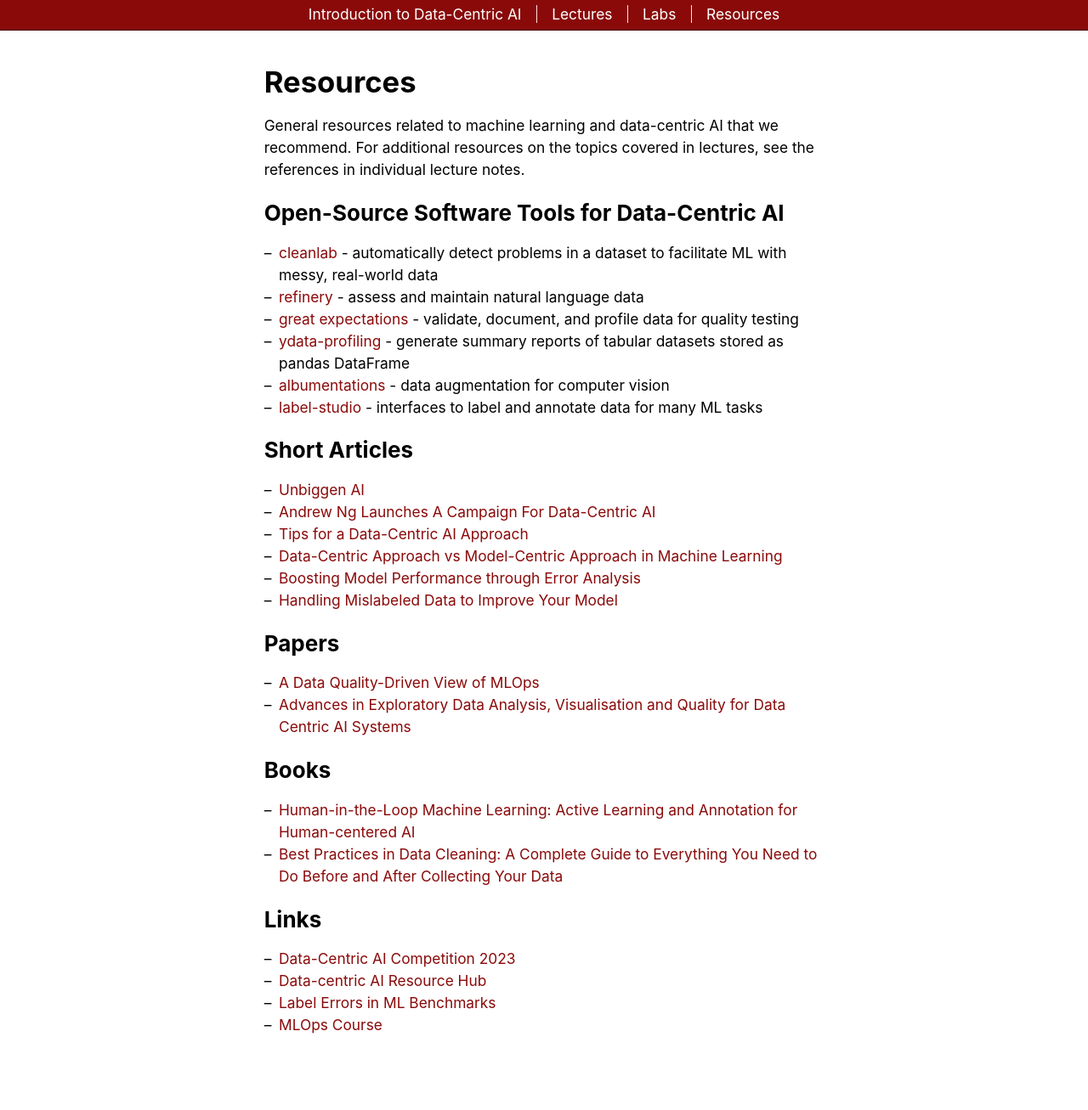
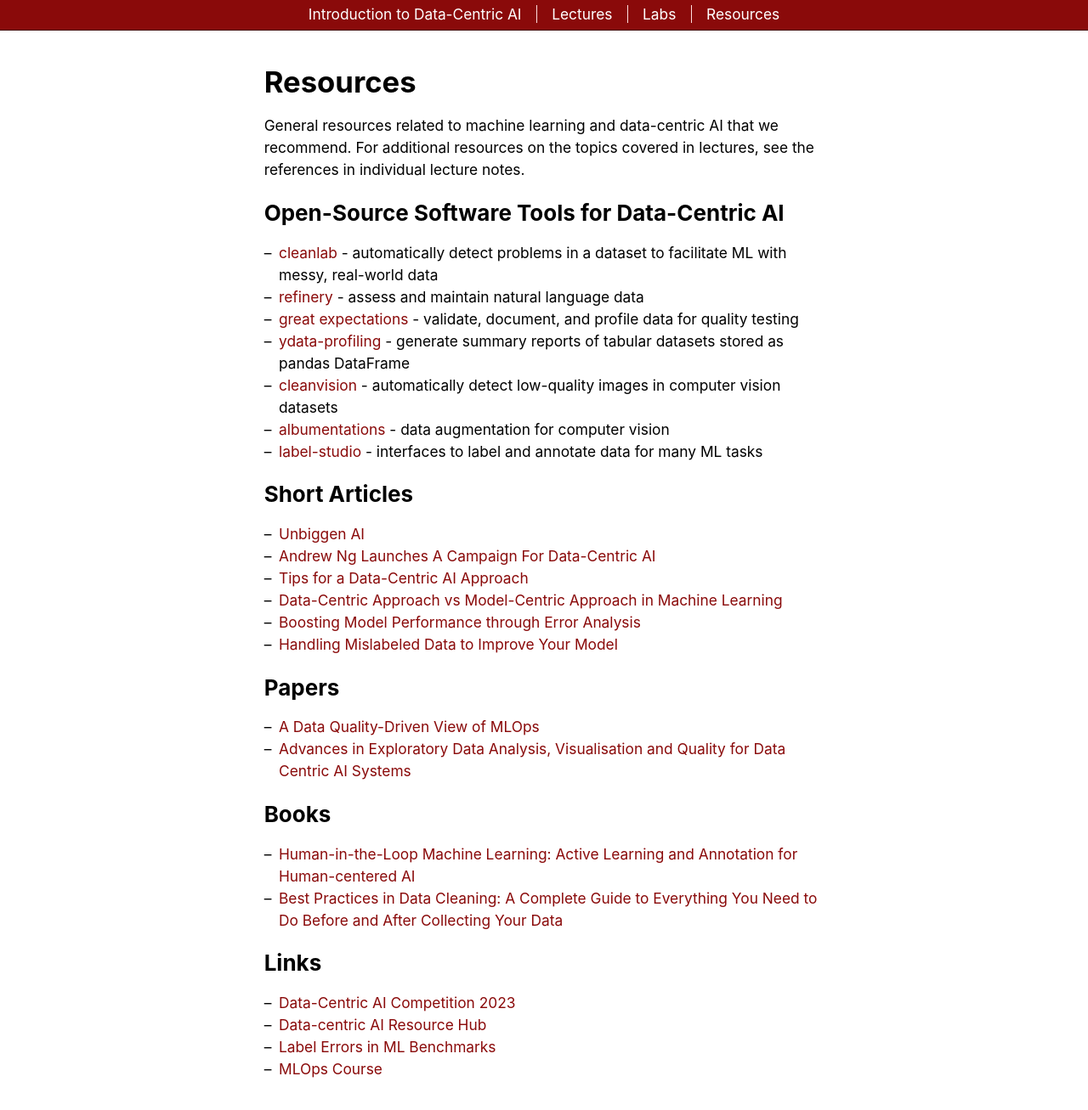
Before and after one commit to dcai-course/dcai-course, a Jekyll site: the page built from resources.md, in a window 1280 px wide. Shown: the whole page at 85% size. Built offline with Jekyll 4.4.1, drawn with Linux system fonts in a browser that asks for light colours; before the commit the page ends 1255 px from its top, so only the background shows below that.

Commit message:
more resources (#14)

```diff
--- a/resources.md
+++ b/resources.md
@@ -16,6 +16,7 @@
 - [refinery](https://github.com/code-kern-ai/refinery) - assess and maintain natural language data
 - [great expectations](https://github.com/great-expectations/great_expectations) - validate, document, and profile data for quality testing
 - [ydata-profiling](https://github.com/ydataai/ydata-profiling) - generate summary reports of tabular datasets stored as pandas DataFrame
+- [cleanvision](https://github.com/cleanlab/cleanvision) - automatically detect low-quality images in computer vision datasets
 - [albumentations](https://github.com/albumentations-team/albumentations) - data augmentation for computer vision
 - [label-studio](https://github.com/heartexlabs/label-studio) - interfaces to label and annotate data for many ML tasks
 
```
